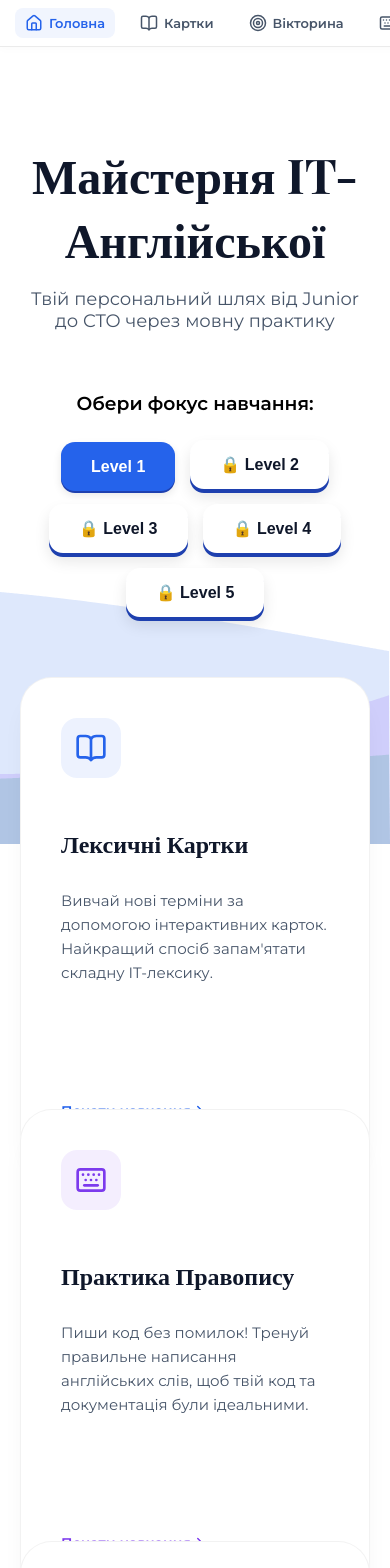
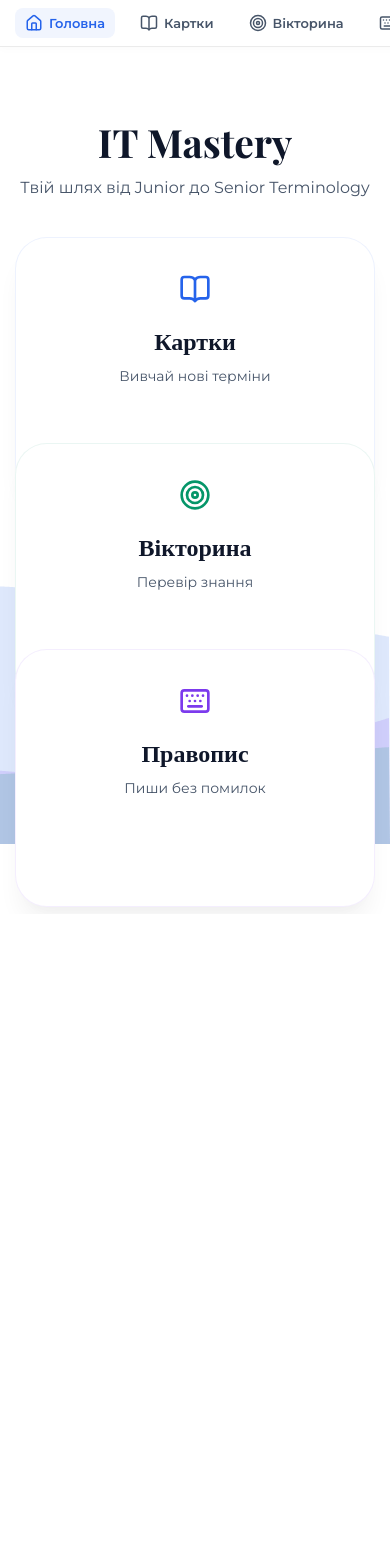
Before and after one commit to viakurilko/it-english-learning-app, a React (Vite) app: page / in a window 390 px wide. Shown: the top 1568 px of the page. After the commit the page ends 914 px from the top, so only its background shows below. Built offline with nearby package versions, Linux system fonts and the light colour scheme.

Commit message:
Mobile adaptation for Home and Game pages

```diff
--- a/src/pages/game.jsx
+++ b/src/pages/game.jsx
@@ -1,104 +1,76 @@
 import { useState } from "react";
 import { useGameStore } from "../store/useGameStore";
 import { theme } from "../styles/theme";
-import { motion, AnimatePresence } from "framer-motion";
-import { RotateCcw, ArrowRight, Info } from "lucide-react";
+import { motion } from "framer-motion";
+import { RefreshCw, ArrowRight, BookOpen } from "lucide-react";
 
 export default function Game() {
-  const {
-    selectedLevel,
-    getAvailableWords,
-    currentWordIndex,
-    isFinished,
-    nextWord,
-    restartGame,
-  } = useGameStore();
+  const { getAvailableWords, selectedLevel } = useGameStore();
+  const words = getAvailableWords();
+  const [currentIndex, setCurrentIndex] = useState(0);
   const [isFlipped, setIsFlipped] = useState(false);
 
-  const words = getAvailableWords();
-  const currentWord = words[currentWordIndex];
+  const nextCard = () => {
+    setIsFlipped(false);
+    setTimeout(() => {
+      setCurrentIndex((prev) => (prev + 1) % words.length);
+    }, 150);
+  };
 
-  if (isFinished) {
-    return (
-      <div style={{ textAlign: "center", padding: "60px 20px" }}>
-        <h2
-          style={{
-            fontSize: "42px",
-            color: theme.colors.text,
-            marginBottom: "20px",
-          }}
-        >
-          Модуль завершено!
-        </h2>
-        <p style={{ color: theme.colors.textMuted, marginBottom: "40px" }}>
-          Ви успішно ознайомилися з усіма термінами Рівня {selectedLevel}.
-        </p>
-        <button
-          onClick={restartGame}
-          style={{
-            padding: "15px 40px",
-            background: theme.colors.primary,
-            color: "white",
-            border: "none",
-            borderRadius: theme.radius.md,
-            fontWeight: "700",
-            boxShadow: theme.shadows.button,
-            cursor: "pointer",
-          }}
-        >
-          Повторити спочатку
-        </button>
-      </div>
-    );
-  }
+  const word = words[currentIndex];
+
+  if (!word) return null;
 
   return (
-    <div style={{ maxWidth: "800px", margin: "0 auto", padding: "40px 20px" }}>
-      <div style={{ textAlign: "center", marginBottom: "40px" }}>
-        <span
-          style={{
-            background: `${theme.colors.primary}15`,
-            color: theme.colors.primary,
-            padding: "8px 20px",
-            borderRadius: "20px",
-            fontWeight: "700",
-            fontSize: "14px",
-          }}
-        >
-          ТЕОРІЯ: РІВЕНЬ {selectedLevel}
-        </span>
-        <h2 style={{ marginTop: "20px", color: theme.colors.textMuted }}>
-          {currentWordIndex + 1} з {words.length} термінів
-        </h2>
+    <div
+      style={{
+        padding: "10px",
+        display: "flex",
+        flexDirection: "column",
+        alignItems: "center",
+        width: "100%",
+      }}
+    >
+      <div
+        style={{
+          marginBottom: "25px",
+          background: "white",
+          padding: "6px 15px",
+          borderRadius: "20px",
+          fontSize: "12px",
+          fontWeight: "bold",
+          color: theme.colors.textMuted,
+          boxShadow: "0 2px 5px rgba(0,0,0,0.05)",
+          display: "flex",
+          alignItems: "center",
+          gap: "8px",
+        }}
+      >
+        <BookOpen size={14} /> КАРТКА {currentIndex + 1} З {words.length} •
+        LEVEL {selectedLevel}
       </div>
 
       <div
+        onClick={() => setIsFlipped(!isFlipped)}
         style={{
           perspective: "1000px",
-          display: "flex",
-          justifyContent: "center",
-          marginBottom: "60px",
+          width: "100%",
+          maxWidth: "340px",
+          height: "380px",
+          cursor: "pointer",
         }}
       >
         <motion.div
-          onClick={() => setIsFlipped(!isFlipped)}
           animate={{ rotateY: isFlipped ? 180 : 0 }}
-          transition={{
-            duration: 0.6,
-            type: "spring",
-            stiffness: 260,
-            damping: 20,
-          }}
+          transition={{ type: "spring", stiffness: 260, damping: 25 }}
           style={{
             width: "100%",
-            maxWidth: "500px",
-            height: "350px",
+            height: "100%",
             position: "relative",
             transformStyle: "preserve-3d",
-            cursor: "pointer",
           }}
         >
-          {/* Передня сторона (English) */}
+          {/* Front */}
           <div
             style={{
               position: "absolute",
@@ -111,81 +83,83 @@ export default function Game() {
               display: "flex",
               alignItems: "center",
               justifyContent: "center",
-              padding: "20px", // додаємо відступи, щоб довгі слова не торкалися країв
-              boxSizing: "border-box",
+              padding: "30px",
+              textAlign: "center",
               border: "1px solid rgba(0,0,0,0.05)",
             }}
           >
-            <h1
+            <h2
               style={{
-                fontSize: "44px",
+                fontSize: "38px",
                 color: theme.colors.primary,
                 margin: 0,
-                textAlign: "center", // ЦЕНТРУЄ ТЕКСТ, ЯКЩО ВІН У ДВА РЯДКИ
-                lineHeight: "1.2", // покращує вигляд при розриві рядка
+                wordBreak: "break-word",
               }}
             >
-              {currentWord.en}
-            </h1>
-            {/* ... підказка ... */}
+              {word.en}
+            </h2>
+            <div
+              style={{
+                position: "absolute",
+                bottom: "25px",
+                color: theme.colors.textMuted,
+                display: "flex",
+                alignItems: "center",
+                gap: "8px",
+                fontSize: "13px",
+                fontWeight: "500",
+              }}
+            >
+              <RefreshCw size={16} /> Натисни, щоб перевернути
+            </div>
           </div>
 
-          {/* Задня сторона (Українська) */}
+          {/* Back */}
           <div
             style={{
               position: "absolute",
               width: "100%",
               height: "100%",
               backfaceVisibility: "hidden",
-              background: theme.colors.primary,
+              background: `linear-gradient(135deg, ${theme.colors.primary}, ${theme.colors.secondary})`,
+              color: "white",
               borderRadius: theme.radius.lg,
-              color: "white",
               display: "flex",
               alignItems: "center",
               justifyContent: "center",
-              padding: "20px",
-              boxSizing: "border-box",
               transform: "rotateY(180deg)",
+              padding: "30px",
+              textAlign: "center",
               boxShadow: theme.shadows.card,
             }}
           >
-            <h1
-              style={{
-                fontSize: "44px",
-                margin: 0,
-                textAlign: "center", // ЦЕНТРУЄ ТЕКСТ, ЯКЩО ВІН У ДВА РЯДКИ
-                lineHeight: "1.2",
-              }}
-            >
-              {currentWord.ua}
-            </h1>
+            <h2 style={{ fontSize: "32px", margin: 0, fontWeight: "600" }}>
+              {word.ua}
+            </h2>
           </div>
         </motion.div>
       </div>
 
-      <div style={{ display: "flex", justifyContent: "center", gap: "20px" }}>
-        <button
-          onClick={() => {
-            setIsFlipped(false);
-            nextWord();
-          }}
-          style={{
-            padding: "18px 45px",
-            background: "white",
-            color: theme.colors.text,
-            borderRadius: theme.radius.md,
-            border: "none",
-            fontWeight: "700",
-            boxShadow: theme.shadows.button,
-            cursor: "pointer",
-            display: "flex",
-            alignItems: "center",
-            gap: "10px",
-          }}
-        >
-          Наступне слово <ArrowRight size={20} />
-        </button>
-      </div>
+      <motion.button
+        whileTap={{ scale: 0.92 }}
+        onClick={nextCard}
+        style={{
+          marginTop: "40px",
+          padding: "18px 50px",
+          background: theme.colors.text,
+          border: "none",
+          borderRadius: "35px",
+          boxShadow: theme.shadows.button,
+          fontWeight: "bold",
+          display: "flex",
+          alignItems: "center",
+          gap: "12px",
+          color: "white",
+          fontSize: "16px",
+        }}
+      >
+        Наступна <ArrowRight size={20} />
+      </motion.button>
     </div>
   );
 }
--- a/src/pages/home.jsx
+++ b/src/pages/home.jsx
@@ -1,181 +1,129 @@
-import { useGameStore } from "../store/useGameStore";
+import { Link } from "react-router-dom";
 import { theme } from "../styles/theme";
 import { motion } from "framer-motion";
-import { BookOpen, Keyboard, Target, ChevronRight } from "lucide-react";
-import { Link } from "react-router-dom";
+import { BookOpen, Target, Keyboard } from "lucide-react";
 
 export default function Home() {
-  const { playerName, getMaxLevel, selectedLevel, setSelectedLevel } =
-    useGameStore();
-  const maxLevel = getMaxLevel();
+  const modes = [
+    {
+      path: "/game",
+      title: "Картки",
+      icon: <BookOpen size={32} />,
+      color: theme.colors.primary,
+      desc: "Вивчай нові терміни",
+    },
+    {
+      path: "/quiz",
+      title: "Вікторина",
+      icon: <Target size={32} />,
+      color: theme.colors.success,
+      desc: "Перевір знання",
+    },
+    {
+      path: "/spelling",
+      title: "Правопис",
+      icon: <Keyboard size={32} />,
+      color: theme.colors.secondary,
+      desc: "Пиши без помилок",
+    },
+  ];
 
   return (
-    <div style={{ padding: "40px 20px" }}>
-      <header style={{ textAlign: "center", marginBottom: "60px" }}>
-        <motion.h1
-          initial={{ y: -20, opacity: 0 }}
-          animate={{ y: 0, opacity: 1 }}
+    <div
+      style={{
+        padding: "20px 15px",
+        textAlign: "center",
+        minHeight: "80vh",
+        display: "flex",
+        flexDirection: "column",
+        justifyContent: "center",
+      }}
+    >
+      <motion.div
+        initial={{ opacity: 0, y: -20 }}
+        animate={{ opacity: 1, y: 0 }}
+      >
+        <h1
           style={{
-            fontSize: "48px",
+            fontSize: "clamp(32px, 10vw, 48px)",
             color: theme.colors.text,
             marginBottom: "10px",
+            fontWeight: "800",
           }}
         >
-          Майстерня IT-Англійської
-        </motion.h1>
-        <p style={{ fontSize: "18px", color: theme.colors.textMuted }}>
-          Твій персональний шлях від Junior до CTO через мовну практику
-        </p>
-      </header>
-
-      {/* Секція вибору рівня */}
-      <section style={{ marginBottom: "60px", textAlign: "center" }}>
-        <h3
+          IT Mastery
+        </h1>
+        <p
           style={{
-            fontFamily: "Montserrat",
-            fontWeight: 600,
-            marginBottom: "25px",
+            color: theme.colors.textMuted,
+            marginBottom: "40px",
+            fontSize: "16px",
+            maxWidth: "400px",
+            margin: "0 auto 40px",
           }}
         >
-          Обери фокус навчання:
-        </h3>
-        <div
-          style={{
-            display: "flex",
-            gap: "15px",
-            justifyContent: "center",
-            flexWrap: "wrap",
-          }}
-        >
-          {[1, 2, 3, 4, 5].map((lvl) => (
-            <button
-              key={lvl}
-              disabled={lvl > maxLevel}
-              onClick={() => setSelectedLevel(lvl)}
-              style={{
-                padding: "15px 30px",
-                borderRadius: "14px",
-                cursor: lvl > maxLevel ? "not-allowed" : "pointer",
-                border: "none",
-                background:
-                  selectedLevel === lvl ? theme.colors.primary : "white",
-                color: selectedLevel === lvl ? "white" : theme.colors.text,
-                fontWeight: "700",
-                fontSize: "16px",
-                boxShadow:
-                  selectedLevel === lvl
-                    ? theme.shadows.buttonActive
-                    : theme.shadows.button,
-                transform:
-                  selectedLevel === lvl ? "translateY(2px)" : "translateY(0)",
-                transition: "0.2s all",
-              }}
-            >
-              {lvl > maxLevel ? `🔒 Level ${lvl}` : `Level ${lvl}`}
-            </button>
-          ))}
-        </div>
-      </section>
+          Твій шлях від Junior до Senior Terminology
+        </p>
+      </motion.div>
 
-      {/* Картки модулів з описами */}
       <div
         style={{
           display: "grid",
-          gridTemplateColumns: "repeat(auto-fit, minmax(300px, 1fr))",
-          gap: "30px",
+          gridTemplateColumns: "repeat(auto-fit, minmax(280px, 1fr))",
+          gap: "20px",
+          maxWidth: "1000px",
+          margin: "0 auto",
+          width: "100%",
         }}
       >
-        <ModuleCard
-          to="/game"
-          icon={<BookOpen size={32} />}
-          title="Лексичні Картки"
-          desc="Вивчай нові терміни за допомогою інтерактивних карток. Найкращий спосіб запам'ятати складну IT-лексику."
-          color={theme.colors.primary}
-        />
-        <ModuleCard
-          to="/spelling"
-          icon={<Keyboard size={32} />}
-          title="Практика Правопису"
-          desc="Пиши код без помилок! Тренуй правильне написання англійських слів, щоб твій код та документація були ідеальними."
-          color={theme.colors.secondary}
-        />
-        <ModuleCard
-          to="/quiz"
-          icon={<Target size={32} />}
-          title="Фінальний Тест"
-          desc="Перевір свої знання в умовах, наближених до реальної співбесіди. Отримуй XP та відкривай нові горизонти."
-          color={theme.colors.success}
-        />
+        {modes.map((mode, index) => (
+          <motion.div
+            key={index}
+            whileHover={{ y: -5 }}
+            whileTap={{ scale: 0.98 }}
+          >
+            <Link to={mode.path} style={{ textDecoration: "none" }}>
+              <div
+                style={{
+                  background: "white",
+                  padding: "35px 25px",
+                  borderRadius: theme.radius.lg,
+                  boxShadow: theme.shadows.card,
+                  border: `1px solid ${mode.color}15`,
+                  height: "100%",
+                  display: "flex",
+                  flexDirection: "column",
+                  alignItems: "center",
+                  transition: "0.3s",
+                }}
+              >
+                <div style={{ color: mode.color, marginBottom: "15px" }}>
+                  {mode.icon}
+                </div>
+                <h2
+                  style={{
+                    color: theme.colors.text,
+                    margin: "0 0 10px 0",
+                    fontSize: "24px",
+                  }}
+                >
+                  {mode.title}
+                </h2>
+                <p
+                  style={{
+                    color: theme.colors.textMuted,
+                    fontSize: "14px",
+                    margin: 0,
+                    lineHeight: "1.5",
+                  }}
+                >
+                  {mode.desc}
+                </p>
+              </div>
+            </Link>
+          </motion.div>
+        ))}
       </div>
     </div>
   );
 }
-
-function ModuleCard({ to, icon, title, desc, color }) {
-  return (
-    <Link to={to} style={{ textDecoration: "none" }}>
-      <motion.div
-        whileHover={{ y: -10, boxShadow: "0 25px 50px -12px rgba(0,0,0,0.15)" }}
-        style={{
-          background: "white",
-          padding: "40px",
-          borderRadius: theme.radius.lg,
-          height: "100%",
-          display: "flex",
-          flexDirection: "column",
-          boxShadow: theme.shadows.card,
-          border: "1px solid rgba(0,0,0,0.05)",
-          position: "relative",
-          overflow: "hidden",
-        }}
-      >
-        <div
-          style={{
-            background: `${color}15`,
-            width: "60px",
-            height: "60px",
-            borderRadius: "16px",
-            display: "flex",
-            alignItems: "center",
-            justifyContent: "center",
-            color: color,
-            marginBottom: "25px",
-          }}
-        >
-          {icon}
-        </div>
-        <h3
-          style={{
-            fontSize: "24px",
-            marginBottom: "15px",
-            color: theme.colors.text,
-          }}
-        >
-          {title}
-        </h3>
-        <p
-          style={{
-            color: theme.colors.textMuted,
-            lineHeight: "1.6",
-            fontSize: "15px",
-            flexGrow: 1,
-          }}
-        >
-          {desc}
-        </p>
-        <div
-          style={{
-            marginTop: "20px",
-            display: "flex",
-            alignItems: "center",
-            color: color,
-            fontWeight: "700",
-            fontSize: "14px",
-          }}
-        >
-          Почати навчання <ChevronRight size={18} />
-        </div>
-      </motion.div>
-    </Link>
-  );
-}
```
